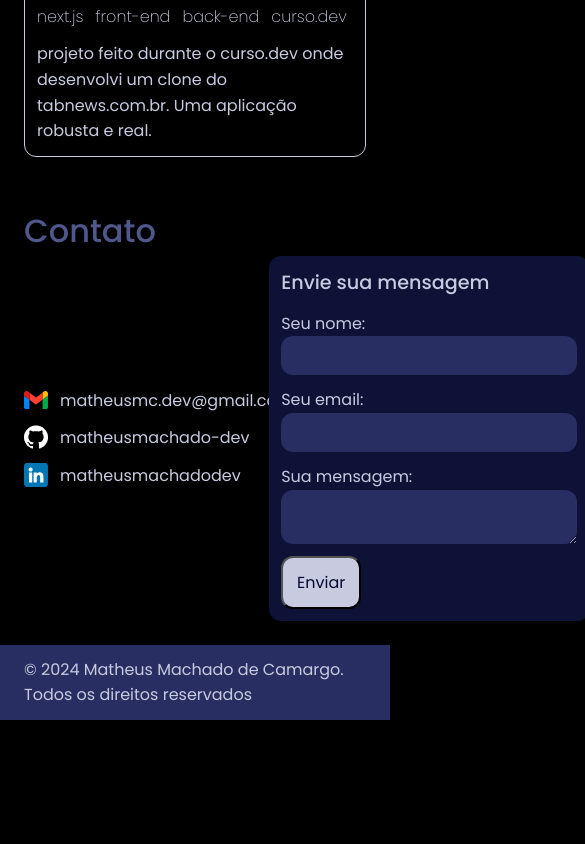
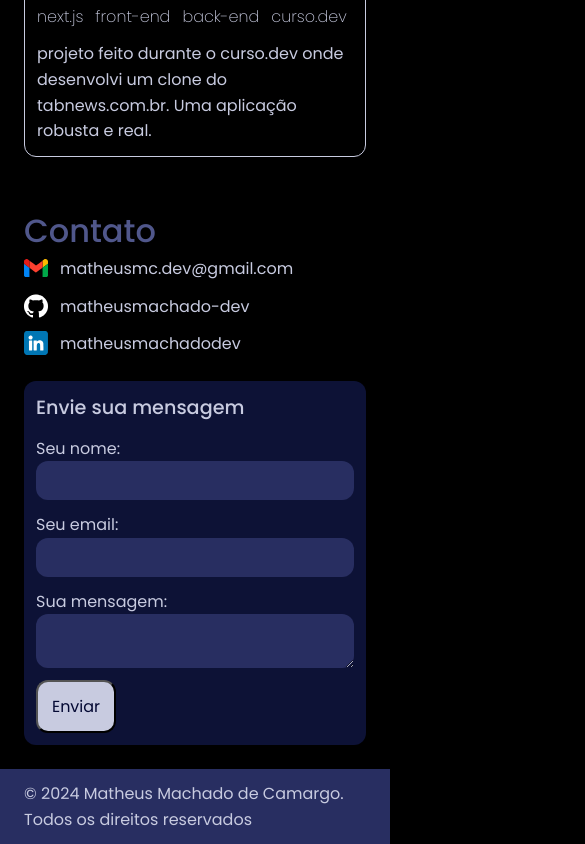
Before and after one commit to matheusmachado-dev/matheus-portfolio, a SvelteKit app: page / in a window 390 px wide. Shown: the part 1867-2711 px from the top of the page, 585 px wide, since content can reach past the window. Before the commit the page ends 2587 px from the top, so only its background shows below. Built offline with nearby package versions, Linux system fonts and the light colour scheme.

Commit message:
add `title`, `favicon`

```diff
--- a/src/app.html
+++ b/src/app.html
@@ -9,6 +9,7 @@
 			href="https://fonts.googleapis.com/css2?family=Poppins:wght@200;400;500;600&display=swap"
 			rel="stylesheet"
 		/>
+		<title>Matheus Machado Portfolio</title>
 		<meta name="viewport" content="width=device-width, initial-scale=1" />
 		%sveltekit.head%
 	</head>
--- a/src/routes/+page.svelte
+++ b/src/routes/+page.svelte
@@ -197,16 +197,6 @@
 		list-style: inside;
 	}
 
-	@media (max-width: 600px) {
-		#hero-section {
-			flex-direction: column;
-		}
-		.container-skills {
-			flex-wrap: wrap;
-			gap: 16px;
-		}
-	}
-
 	.card {
 		width: 100%;
 		max-width: 350px;
@@ -237,6 +227,7 @@
 		flex-direction: row;
 		justify-content: space-between;
 		align-items: center;
+		gap: 32px;
 	}
 	.contact-list {
 		display: flex;
@@ -254,7 +245,7 @@
 	form {
 		width: 100%;
 		max-width: 640px;
-		min-width: 320px;
+		min-width: 220px;
 		display: flex;
 		flex-direction: column;
 		gap: 12px;
@@ -287,4 +278,20 @@
 		font-size: 1rem;
 		max-width: 80px;
 	}
+	@media (max-width: 600px) {
+		#hero-section {
+			flex-direction: column;
+		}
+		.container-skills {
+			flex-wrap: wrap;
+			gap: 16px;
+		}
+	}
+	@media (max-width: 750px) {
+		.container-contact {
+			flex-direction: column;
+			gap: 24px;
+			align-items: start;
+		}
+	}
 </style>
```
Also changed, not shown: static/favicon.png.
